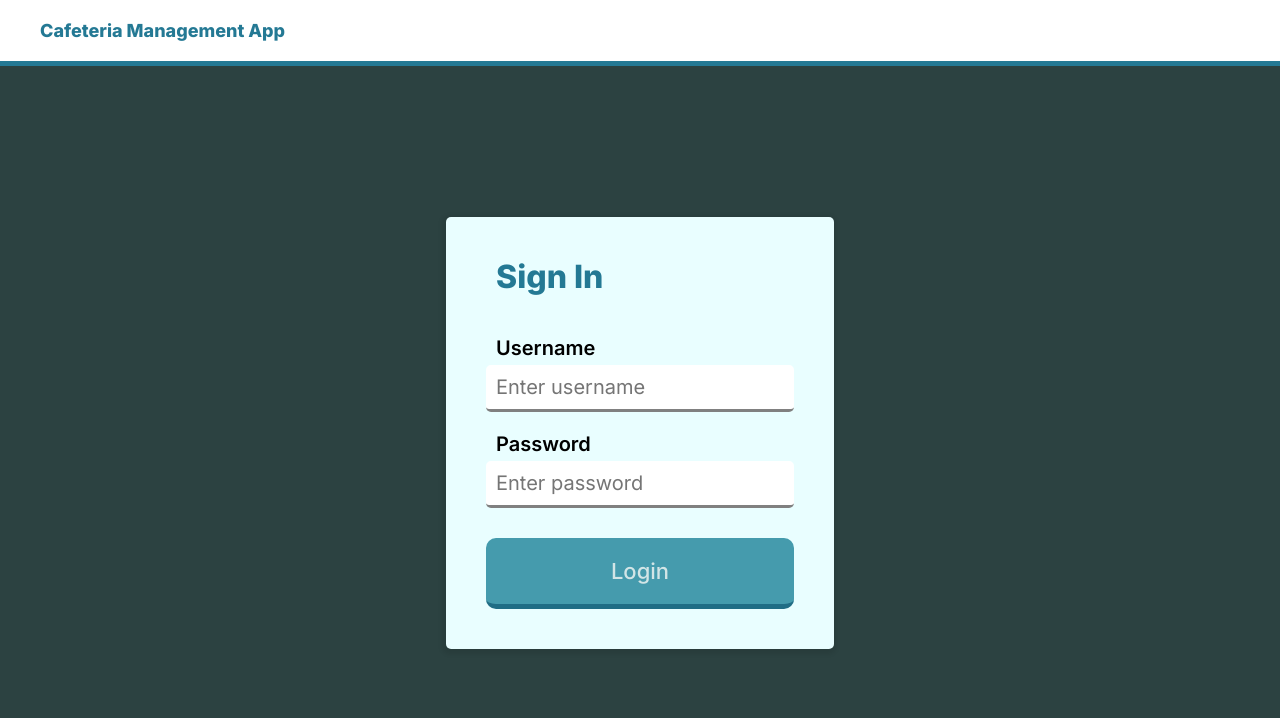
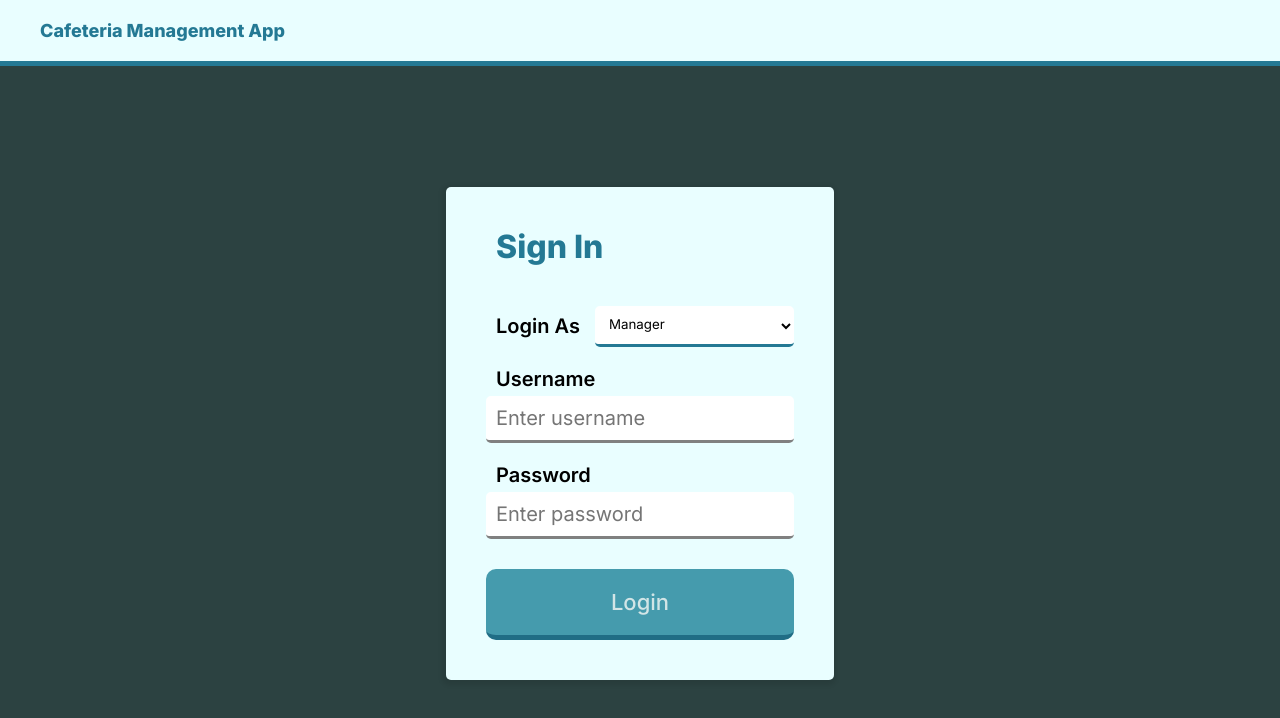
Before and after one commit to asifZaman0362/cafe-frontend, a React (Create React App) app: page / in a window 1280 px wide. Shown: the top 718 px of the page. Built offline with nearby package versions, Linux system fonts and the light colour scheme.

Commit message:
updated stylesheet, spinner

```diff
--- a/src/App.css
+++ b/src/App.css
@@ -73,7 +73,7 @@ header {
   flex-direction: row;
   padding: 20px var(--padding-standard);
   align-items: center;
-  background-color: var(--col-bg);
+  background-color: var(--col-card-bg);
   color: var(--col-ac);
   position: sticky;
   top: 0;
@@ -133,8 +133,9 @@ form .select-container {
 
 form select {
   font-family: inherit;
-  background-color: var(--col-card-bg);
-  border: 2px solid var(--col-border-select);
+  background-color: var(--col-bg);
+  border: none;
+  border-bottom: 3px solid var(--col-ac);
   border-radius: 5px;
   flex-grow: 1;
   margin-left: 15px;
@@ -158,7 +159,7 @@ form .input-field {
   flex-grow: 1;
 }
 
-form .input-field label {
+form  label {
   font-weight: 600;
   font-size: 20px;
   text-transform: capitalize;
--- a/src/pages/login.jsx
+++ b/src/pages/login.jsx
@@ -10,6 +10,7 @@ function LoginBox(_props) {
         className="login-form"
       >
         <h1 className="formheader">Sign In</h1>
+        <Spinner id="loginselector" name="access" label="Login as" options={["Manager", "Cashier"]} />
         <TextInput
           inputType="text"
           name="username"
```
